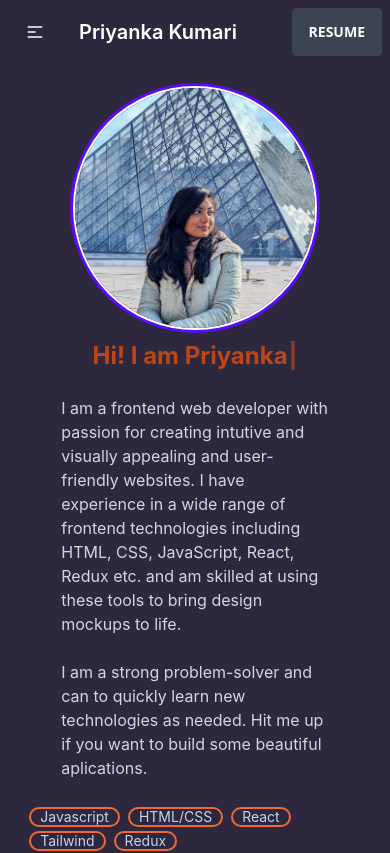
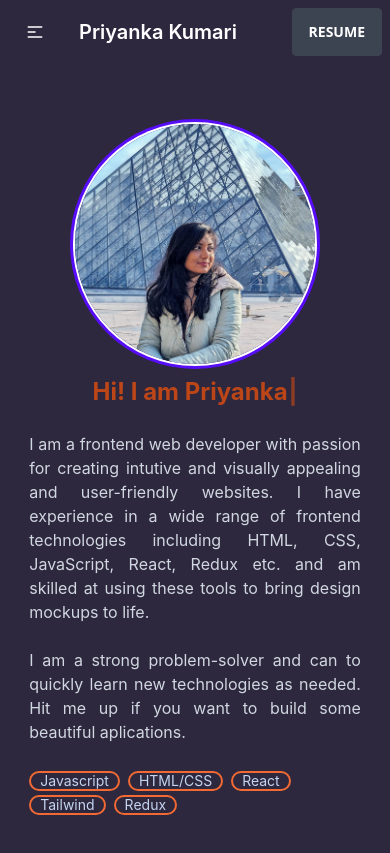
Before and after one commit to priyannka098/portfolio, a React (Create React App) app: page / in a window 390 px wide. Shown: the top 853 px of the page. Built offline with nearby package versions, Linux system fonts and the light colour scheme.

Commit message:
final styling

```diff
--- a/src/BannerComponent/Banner.jsx
+++ b/src/BannerComponent/Banner.jsx
@@ -35,7 +35,7 @@ const Banner = () => {
               />
             </h1>
           </div>
-          <p className="py-6 max-sm:px-8 sm:max-md:px-24 text-left text-base banner-text ">
+          <p className="py-6  text-justify md:text-left text-base banner-text ">
             I am a frontend web developer with passion for creating intutive and
             visually appealing and user-friendly websites. I have experience in
             a wide range of frontend technologies including HTML, CSS,
```
